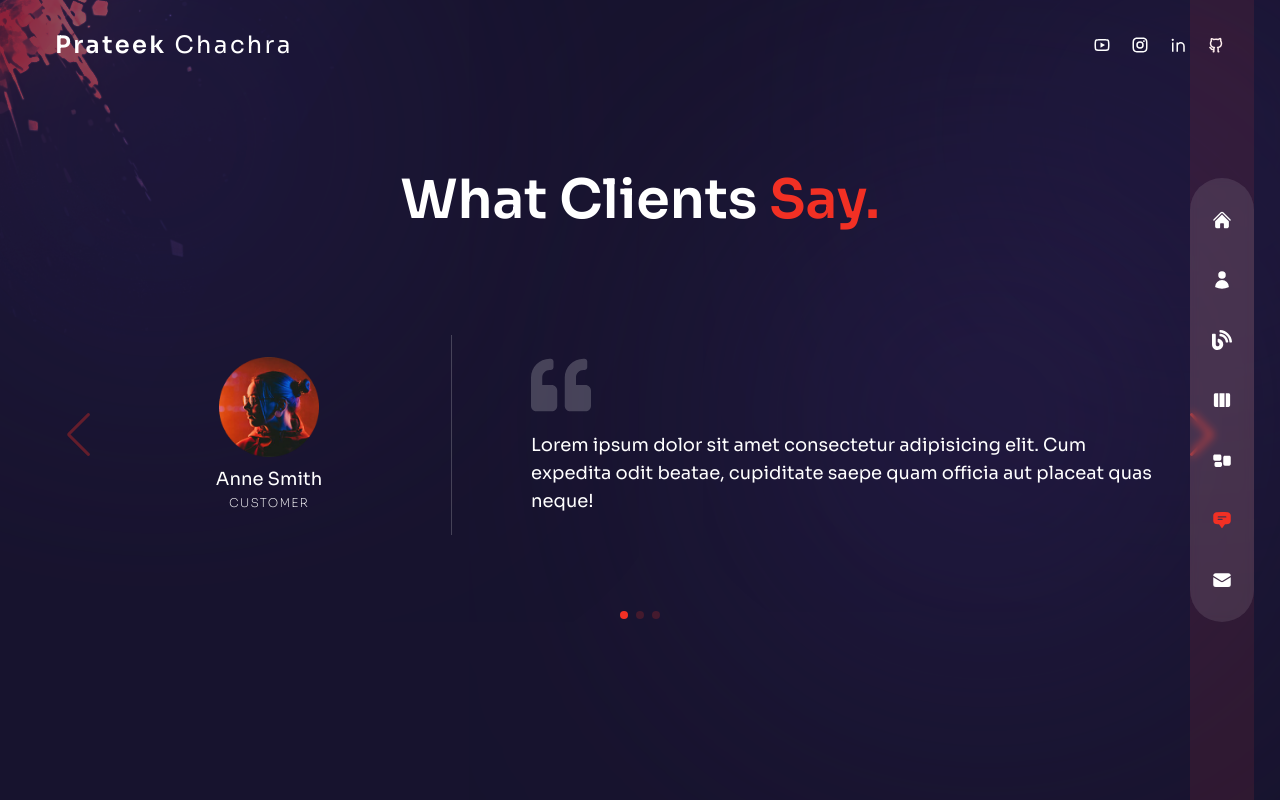
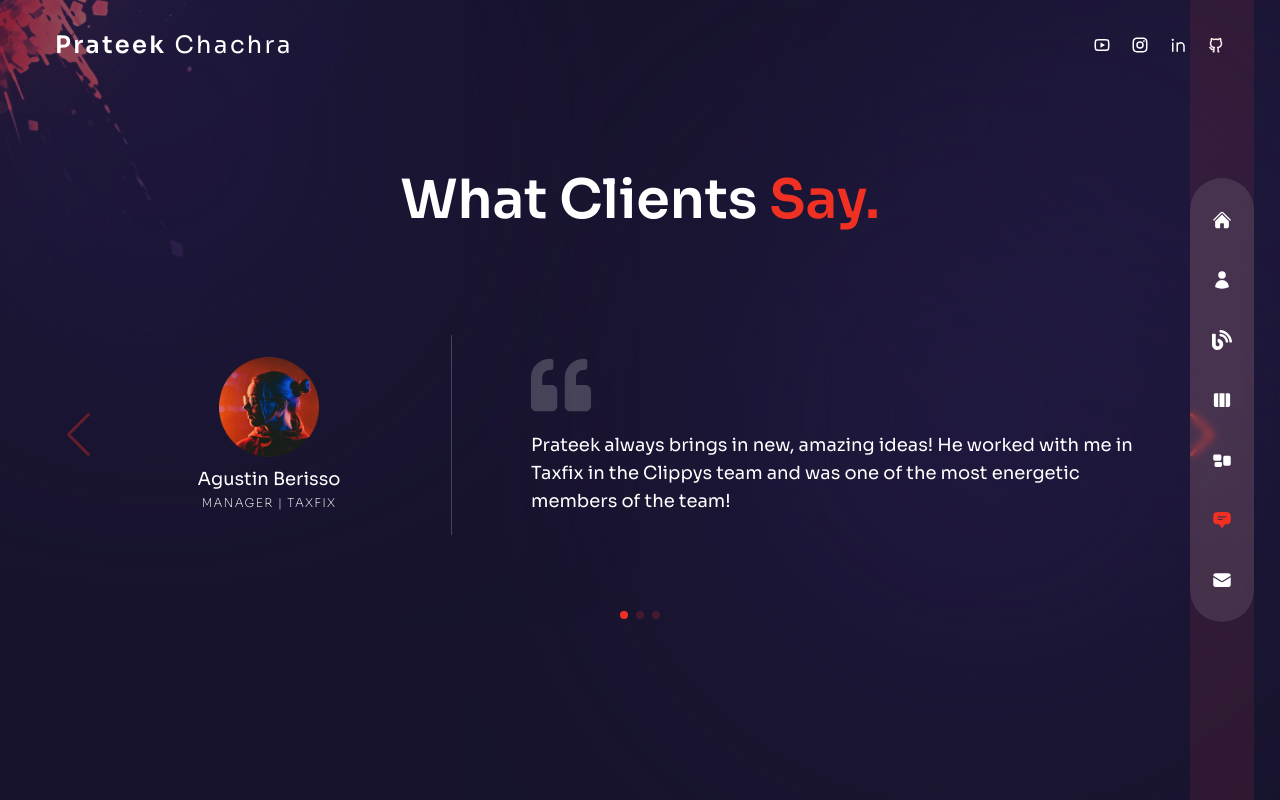
Before and after one commit to prateekchachra/prateekchachra.github.io, a Next.js app: page /testimonials in a window 1280 px wide. Built offline with nearby package versions, Linux system fonts and the light colour scheme.

Commit message:
feat: Testimonials

```diff
--- a/components/TestimonialSlider.tsx
+++ b/components/TestimonialSlider.tsx
@@ -11,24 +11,24 @@ import Image from "next/image";
 const testimonialData = [
   {
     image: "/t-avt-1.png",
-    name: "Anne Smith",
-    position: "Customer",
+    name: "Agustin Berisso",
+    position: "Manager | Taxfix",
     message:
-      "Lorem ipsum dolor sit amet consectetur adipisicing elit. Cum expedita odit beatae, cupiditate saepe quam officia aut placeat quas neque!",
+      "Prateek always brings in new, amazing ideas! He worked with me in Taxfix in the Clippys team and was one of the most energetic members of the team!",
   },
   {
     image: "/t-avt-2.png",
-    name: "Jane Doe",
-    position: "Customer",
+    name: "Abhilash Sakunthala",
+    position: "Co-Worker | Taxfix",
     message:
-      "Lorem ipsum dolor sit amet consectetur adipisicing elit. Cum expedita odit beatae, cupiditate saepe quam officia aut placeat quas neque!",
+      "Prateek is a gem to work with! He is quite skilled and there's always something you can learn from talking to him",
   },
   {
     image: "/t-avt-3.png",
-    name: "Jhon Doe",
-    position: "Customer",
+    name: "Dhananjay Jha",
+    position: "Manager | Nucleus Software",
     message:
-      "Lorem ipsum dolor sit amet consectetur adipisicing elit. Cum expedita odit beatae, cupiditate saepe quam officia aut placeat quas neque!",
+      "Prateek's grasping power is quite good, he's able to understand the tasks and come up with good solutions for various issues fairly quickly!",
   },
 ];
 
```
